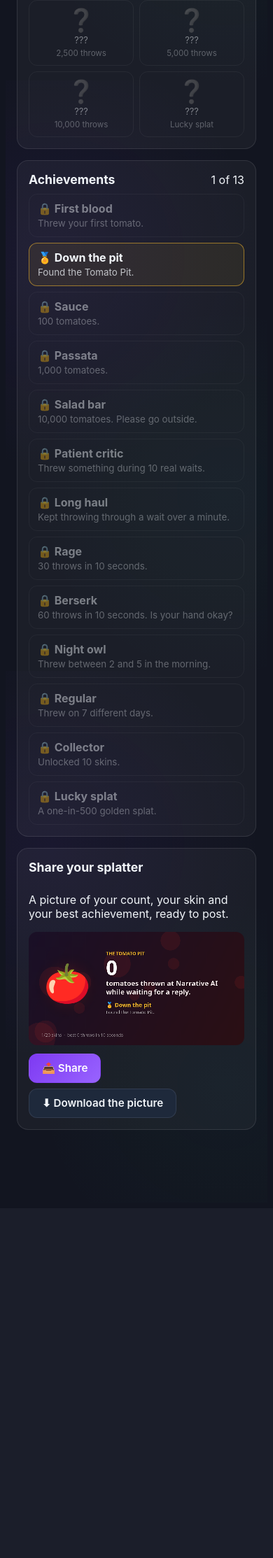
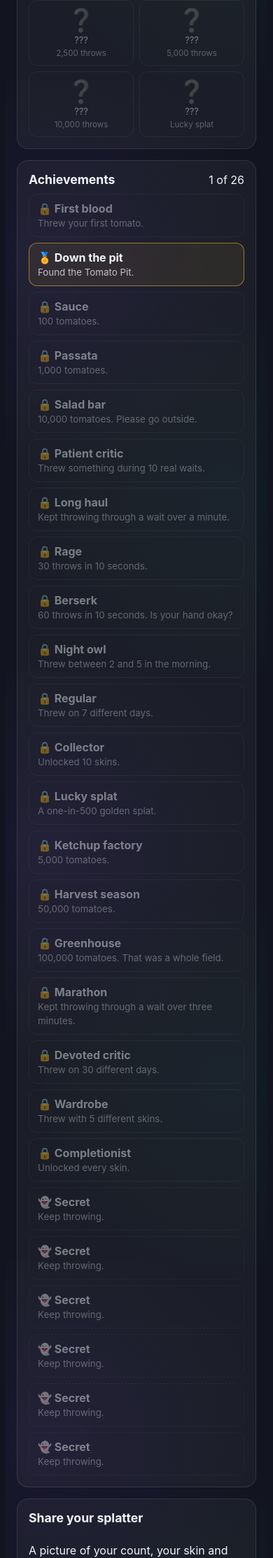
Before and after one commit to PineapplePatriot/NarrativeAI, a Django app: page /main/tomatoes/ in a window 390 px wide. Shown: the part 1581-3808 px from the top of the page at 70% size. Before the commit the page ends 3196 px from the top, so only its background shows below. Run offline with Django 5.2, Linux system fonts and the light colour scheme; the visitor is signed in with stand-in values (Sample User, id 1); data comes from the database, SQL or seed files in the repository; data that the repository does not hold is empty; some libraries are stand-ins or nearby versions.

Commit message:
Fog you can see, one switch for all effects; more tomato achievements and secrets
- Weather also shows in front of the chat, around the edges only (on a phone the replies covered
  nearly all of the background); fog is denser and drifts.
- A World tracker weather it can't read ('cold, still air') no longer cancels the character's theme
  weather; only a clear sky does.
- Pen menu: a new Effects section above Chat style with one switch for everything, and the weather
  and style light effect under it.
- Tomato Pit: 5k, 50k, 100k milestones, Marathon, Devoted critic, Wardrobe, Completionist, and six
  secret achievements shown as 👻 until earned (a million tomatoes among them).

Co-Authored-By: Claude Opus 5.5 <noreply@anthropic.com>
Claude-Session: https://claude.ai/code/session_01WHCPs4hsxFtXkFwR2MKLSY

```diff
--- a/narrative/mainapp/static/mainapp/css/tomato_pit.css
+++ b/narrative/mainapp/static/mainapp/css/tomato_pit.css
@@ -28,3 +28,4 @@
 .pit-ach small { opacity: .75; }
 #pitCard { width: 100%; height: auto; border-radius: 12px; display: block; margin: 8px 0 12px; }
 .pit-share { display: flex; gap: 8px; flex-wrap: wrap; }
+.pit-ach li.secret { border-style: dashed; }
--- a/narrative/mainapp/static/mainapp/js/tomato_pit.js
+++ b/narrative/mainapp/static/mainapp/js/tomato_pit.js
@@ -50,8 +50,12 @@
         }).join('')}</div>`).join('');
         const got = T.ACHIEVEMENTS.filter(a => d.ach[a.id]);
         $('pitAchCount').textContent = `${got.length} of ${T.ACHIEVEMENTS.length}`;
-        $('pitAch').innerHTML = T.ACHIEVEMENTS.map(a => `<li class="${d.ach[a.id] ? 'got' : ''}"><b>${d.ach[a.id] ? '🏅' : '🔒'} ${esc(a.name)}</b>
-            <small>${esc(a.about)}</small></li>`).join('');
+        $('pitAch').innerHTML = T.ACHIEVEMENTS.map(a => {
+            const got = d.ach[a.id];
+            if (a.secret && !got) return '<li class="secret"><b>👻 Secret</b><small>Keep throwing.</small></li>';
+            return `<li class="${got ? 'got' : ''}"><b>${got ? (a.secret ? '👻' : '🏅') : '🔒'} ${esc(a.name)}</b>
+                <small>${esc(a.about)}</small></li>`;
+        }).join('');
         card();
     }
     $('pitSkins').addEventListener('click', (e) => {
--- a/narrative/mainapp/templates/mainapp/bulba.html
+++ b/narrative/mainapp/templates/mainapp/bulba.html
@@ -101,7 +101,7 @@
 <script>const BULBA_API = "{% url 'bulba_api' %}{% if embed and chat_obj %}?chat={{ chat_obj.id }}{% endif %}";
 const QUICK_URL = "{% url 'quick_setup' %}";</script>
 <script src="{% static 'js/costs.js' %}?v=1"></script>
-{% if embed %}<script src="{% static 'js/tomato.js' %}?v=4" data-pit="{% url 'tomato_pit' %}" data-state="{% url 'tomato_state' %}"></script>{% endif %}
+{% if embed %}<script src="{% static 'js/tomato.js' %}?v=5" data-pit="{% url 'tomato_pit' %}" data-state="{% url 'tomato_state' %}"></script>{% endif %}
 <script src="{% static 'mainapp/js/bulba.js' %}?v={% now 'U' %}"></script>
 <script src="{% static 'js/scrolldown.js' %}?v=1"></script>
 <script>NAScrollDown.attach(document.getElementById('log'), {above: document.getElementById('composer')});</script>
--- a/narrative/mainapp/templates/mainapp/tomato_pit.html
+++ b/narrative/mainapp/templates/mainapp/tomato_pit.html
@@ -7,7 +7,7 @@
   <title>The Tomato Pit</title>
   <link rel="stylesheet" href="{% static 'css/topbar.css' %}">
   <link rel="stylesheet" href="{% static 'css/base.css' %}?v=2">
-  <link rel="stylesheet" href="{% static 'mainapp/css/tomato_pit.css' %}?v=1">
+  <link rel="stylesheet" href="{% static 'mainapp/css/tomato_pit.css' %}?v=2">
 </head>
 <body class="na-body">
 {% include "partials/topbar.html" %}
@@ -45,6 +45,6 @@
     </div>
   </section>
 </div>
-<script src="{% static 'mainapp/js/tomato_pit.js' %}?v=4"></script>
+<script src="{% static 'mainapp/js/tomato_pit.js' %}?v=5"></script>
 </body>
 </html>
--- a/narrative/static/js/tomato.js
+++ b/narrative/static/js/tomato.js
@@ -52,6 +52,20 @@
         { id: 'regular', name: 'Regular', about: 'Threw on 7 different days.' },
         { id: 'collector', name: 'Collector', about: 'Unlocked 10 skins.' },
         { id: 'lucky', name: 'Lucky splat', about: 'A one-in-500 golden splat.', unlocks: 'star' },
+        { id: 'fivek', name: 'Ketchup factory', about: '5,000 tomatoes.' },
+        { id: 'fiftyk', name: 'Harvest season', about: '50,000 tomatoes.' },
+        { id: 'hundredk', name: 'Greenhouse', about: '100,000 tomatoes. That was a whole field.' },
+        { id: 'marathon', name: 'Marathon', about: 'Kept throwing through a wait over three minutes.' },
+        { id: 'devoted', name: 'Devoted critic', about: 'Threw on 30 different days.' },
+        { id: 'wardrobe', name: 'Wardrobe', about: 'Threw with 5 different skins.' },
+        { id: 'everything', name: 'Completionist', about: 'Unlocked every skin.' },
+        // 👻 Secrets: hidden until earned
+        { id: 'million', name: 'A Million', about: '1,000,000 tomatoes. We are impressed. And a little worried.', secret: true },
+        { id: 'traitor', name: 'Traitor', about: 'Threw 100 potatoes. Bulba saw that.', secret: true },
+        { id: 'boo', name: 'Boo', about: 'Threw 100 ghost tomatoes.', secret: true },
+        { id: 'midnight', name: 'Witching hour', about: 'Threw at exactly midnight.', secret: true },
+        { id: 'answer', name: 'The answer', about: 'The 42nd throw of a single wait.', secret: true },
+        { id: 'leet', name: '1337', about: 'Your 1,337th tomato.', secret: true },
     ];
 
     const css = `
@@ -104,7 +118,8 @@
 
     function merge(server) {  // the account's state plus what's still on its way there
         const ach = Object.assign({}, data.ach, server.ach || {});
-        data = Object.assign(blank(), server, {
+        const bySkin = data.bySkin || {};  // kept in this browser (what it unlocks is on the account)
+        data = Object.assign(blank(), server, { bySkin,
             count: (server.count || 0) + pending.add, waits: (server.waits || 0) + pending.add_waits,
             ach, days: [...new Set([...(server.days || []), ...data.days])].slice(-30),
             best10: Math.max(server.best10 || 0, data.best10 || 0), found: !!(server.found || data.found),
@@ -160,7 +175,7 @@
         const a = ACHIEVEMENTS.find(x => x.id === id);
         data.ach[id] = Date.now();
         const s = a.unlocks && SKINS.find(x => x.id === a.unlocks);
-        toast('🏅 ' + a.name, a.about + (s ? ` Unlocked: ${s.emoji} ${s.name}.` : ''));
+        toast((a.secret ? '👻 ' : '🏅 ') + a.name, a.about + (s ? ` Unlocked: ${s.emoji} ${s.name}.` : ''));
     }
 
     // --- One throw: a flight from `from` (or nowhere) to a random spot, then a splat that fades fast ---
@@ -227,10 +242,20 @@
             if (!waitThrows) { data.waits++; pending.add_waits++; }
             waitThrows++;
         }
+        data.bySkin = data.bySkin || {};
+        data.bySkin[data.skin] = (data.bySkin[data.skin] || 0) + 1;
         award('first');
-        if (data.count >= 100) award('hundred');
-        if (data.count >= 1000) award('thousand');
-        if (data.count >= 10000) award('tenk');
+        [[100, 'hundred'], [1000, 'thousand'], [5000, 'fivek'], [10000, 'tenk'], [50000, 'fiftyk'],
+         [100000, 'hundredk'], [1000000, 'million']].forEach(([n, id]) => { if (data.count >= n) award(id); });
+        if (data.count === 1337) award('leet');
+        if (waiting && waited >= 180) award('marathon');
+        if (waiting && waitThrows === 42) award('answer');
+        if (data.days.length >= 30) award('devoted');
+        if (Object.keys(data.bySkin).length >= 5) award('wardrobe');
+        if ((data.bySkin.potato || 0) >= 100) award('traitor');
+        if ((data.bySkin.ghost || 0) >= 100) award('boo');
+        const t = new Date();
+        if (t.getHours() === 0 && t.getMinutes() === 0) award('midnight');
         if (data.waits >= 10) award('patient');
         if (waiting && waited >= 60) award('long');
         if (recent.length >= 30) award('rage');
@@ -241,6 +266,7 @@
         if (lucky) award('lucky');
         const after = SKINS.filter(unlocked);
         if (after.length >= 10) award('collector');
+        if (after.length === SKINS.length) award('everything');
         if (after.length > before) {
             const fresh = after.filter(s => !s.ach && s.at === data.count)[0];
             if (fresh) toast('New skin: ' + fresh.emoji + ' ' + fresh.name, PIT ? 'Pick it in the Tomato Pit.' : '');
--- a/narrative/templates/partials/topbar.html
+++ b/narrative/templates/partials/topbar.html
@@ -37,7 +37,7 @@
 <script>window.NA_HELP_CFG = {explain: "{% url 'bulba_explain' %}", bulba: "{% url 'bulba' %}", csrf: "{{ csrf_token }}",
     bug: "{{ bug_form_url|escapejs }}", login: "{{ request.user.username|escapejs }}"};</script>
 <script src="{% static 'js/dialog.js' %}?v=1"></script>
-<script src="{% static 'js/tomato.js' %}?v=4" data-pit="{% url 'tomato_pit' %}" data-state="{% url 'tomato_state' %}"></script>
+<script src="{% static 'js/tomato.js' %}?v=5" data-pit="{% url 'tomato_pit' %}" data-state="{% url 'tomato_state' %}"></script>
 <script src="{% static 'js/help_text.js' %}?v=14" defer></script>
 <script src="{% static 'js/tour.js' %}?v=5" defer></script>
 {% if feedback_url %}<script>window.NA_FEEDBACK = {url: "{{ feedback_url|escapejs }}", done: "{% url 'users:feedback_done' %}", csrf: "{{ csrf_token }}"};</script>
```
Also changed, not shown: narrative/mainapp/static/mainapp/css/chat_page.css (+23 -3 lines), narrative/mainapp/static/mainapp/js/atmosphere.js (+13 -2 lines), narrative/mainapp/static/mainapp/js/chat_page.js (+12 -0 lines), narrative/mainapp/templates/mainapp/chat_page.html (+8 -5 lines).
